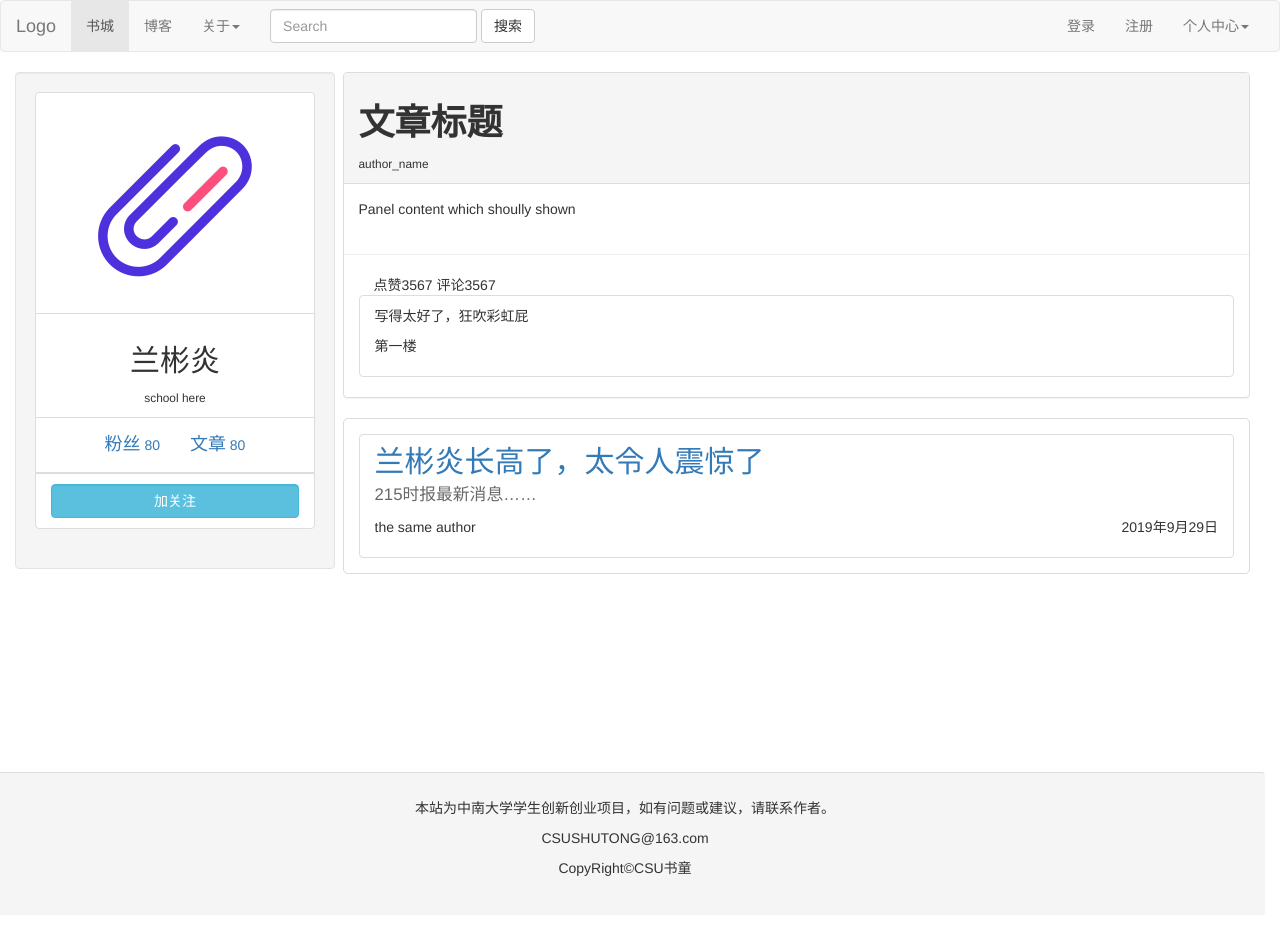
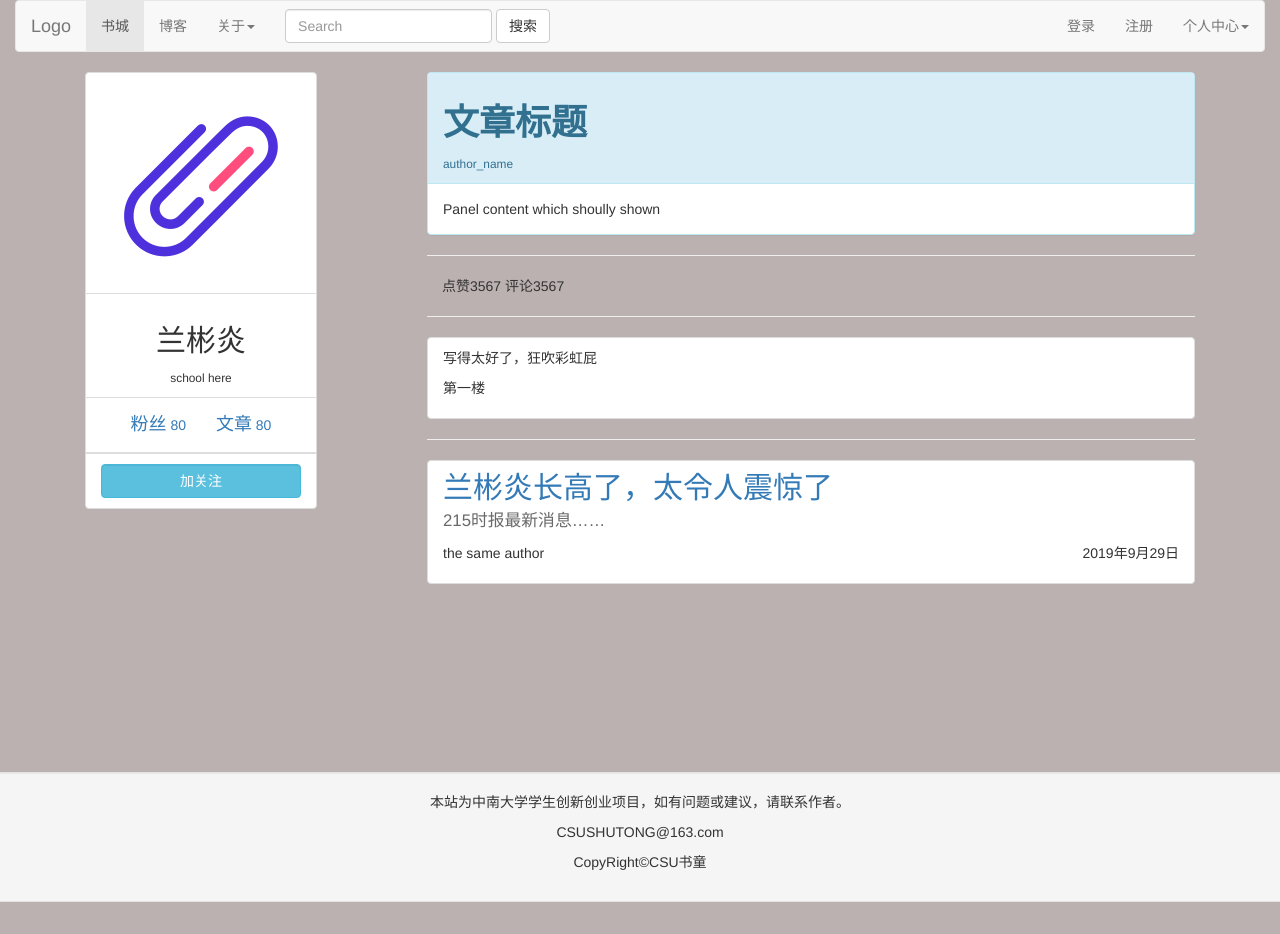
Before and after one commit to Celint/shutubooks, a Django app: template reading/templates/detail_of_article.html in a window 1280 px wide; the page is wider, and only the part inside the window is pictured. After the commit the page ends 902 px from the top of that part, so only its background shows below. Run offline with Django 3.2, Linux system fonts and the light colour scheme; the template is opened without the code that fills it, so the values that code supplies are empty; some libraries are stand-ins or nearby versions.

Commit message:
lby the second

```diff
--- a/reading/static/css/lbystyle.css
+++ b/reading/static/css/lbystyle.css
@@ -1,4 +1,18 @@
 /* CSS Document */
+body{
+	background-color: rgb(187, 177, 177);
+}
+.navigationbar{}
+.sidebar{
+	width: 30%;
+	float: left;
+	position: relative;
+}
+.contentbar{
+	width: 70%;
+	float:right;
+}
+.footerbar{}
 
 #sider li{
 	height: 55px;
--- a/reading/templates/detail_of_article.html
+++ b/reading/templates/detail_of_article.html
@@ -10,19 +10,22 @@
     <script src="https://cdnjs.cloudflare.com/ajax/libs/popper.js/1.14.7/umd/popper.min.js" ></script>
 </head>
 <body>
-	<!-- 文章的详情跟用户点击有关哎怎么样连起来呢？ -->
+	<div class="container-fluid navigationbar">
 		<nav class="navbar navbar-default">
-  		<div class="container-fluid">
 			<!-- Brand and toggle get grouped for better mobile display -->
 			<div class="navbar-header">
-      		<button type="button" class="navbar-toggle collapsed" data-toggle="collapse" data-target="#defaultNavbar1"><span class="sr-only">Toggle navigation</span><span class="icon-bar"></span><span class="icon-bar"></span><span class="icon-bar"></span></button>
-      		<a class="navbar-brand" href="#">Logo</a></div>
+				<button type="button" class="navbar-toggle collapsed" data-toggle="collapse" data-target="#defaultNavbar1"><span
+						class="sr-only">Toggle navigation</span><span class="icon-bar"></span><span
+						class="icon-bar"></span><span class="icon-bar"></span></button>
+				<a class="navbar-brand" href="#">Logo</a>
+			</div>
 			<!-- Collect the nav links, forms, and other content for toggling -->
 			<div class="collapse navbar-collapse" id="defaultNavbar1">
 				<ul class="nav navbar-nav">
 					<li class="active"><a href="#">书城<span class="sr-only">(current)</span></a></li>
 					<li><a href="#">博客</a></li>
-        			<li class="dropdown"><a href="#" class="dropdown-toggle" data-toggle="dropdown" role="button" aria-expanded="false">关于<span class="caret"></span></a>
+					<li class="dropdown"><a href="#" class="dropdown-toggle" data-toggle="dropdown" role="button"
+							aria-expanded="false">关于<span class="caret"></span></a>
 						<ul class="dropdown-menu" role="menu">
 							<li><a href="#">Action</a></li>
 							<li><a href="#">Another action</a></li>
@@ -43,7 +46,8 @@
 				<ul class="nav navbar-nav navbar-right">
 					<li><a href="#">登录</a></li>
 					<li><a href="#">注册</a></li>
-        			<li class="dropdown"><a href="#" class="dropdown-toggle" data-toggle="dropdown" role="button" aria-expanded="false">个人中心<span class="caret"></span></a>
+					<li class="dropdown"><a href="#" class="dropdown-toggle" data-toggle="dropdown" role="button"
+							aria-expanded="false">个人中心<span class="caret"></span></a>
 						<ul class="dropdown-menu" role="menu">
 							<li><a href="#">个人信息</a></li>
 							<li><a href="#">我的卖书</a></li>
@@ -58,16 +62,17 @@
 				</ul>
 			</div>
 			<!-- /.navbar-collapse -->
+		</nav>
 	</div>
-  <!-- /.container-fluid -->
-	</nav>
-    <div class="container-fluid" >
-		<div class="col-lg-3 col-md-3 hidden-sm hidden-xs" style="height: 700px;">
-		</div>
-    <div class="well col-lg-3 col-md-3 hidden-sm hidden-xs" style="position: fixed;z-index: 999">
+	<div class="container">
+		<div class="container siderbar">
+			<div style="position: absolute;">
 				<ul class="list-group text-center" role="navigation">
-			<li class="list-group-item text-center"> <img src="../static/img/lianjie.png"style="width:200px;height:200px; border-radius:10px" alt=""> 	</li>
-			<li class="list-group-item"><h2>兰彬炎</h2><small>school here</small></li>
+					<li class="list-group-item text-center"> <img src="../static/img/lianjie.png"
+							style="width:200px;height:200px; border-radius:10px" alt=""> </li>
+					<li class="list-group-item">
+						<h2>兰彬炎</h2><small>school here</small>
+					</li>
 					<li class="list-group-item" style="margin: 0 auto">
 						<a class="btn " href="">
 							<h4 style="display:inline">粉丝</h4>
@@ -85,28 +90,33 @@
 					</li>
 				</ul>
 			</div>
-
-	<div class="container col-lg-9 col-md-9 col-sm-12 col-xs-12">
-		<div class="panel panel-default">
-			<div class="panel-heading"><h1><strong>文章标题</strong></h1> <small>author_name</small></div>
+		</div>
+		<div class="container contentbar" style="height: 700px;">
+			<div class="article_itself panel panel-info">
+				<div class="panel-heading">
+					<h1><strong>文章标题</strong></h1> <small>author_name</small>
+				</div>
 				<div class="panel-body" style="overflow: auto">
 					Panel content which shoully shown
 				</div>
+			</div>
 			<hr>
-			<div class="container-fluid">
+			<div class="comment">
 				<div class="container">
 					点赞<span>3567</span> 评论<span>3567</span>
 				</div>
+				<hr>
 				<ul class="list-group">
-					<li class="list-group-item" >
+					<li class="list-group-item">
 						<p>写得太好了，狂吹彩虹屁</p>
 						<p>第一楼</p>
 					</li>
 
 				</ul>
 			</div>
-		</div>
-		<ul class="list-group panel-body" style="border:1px solid rgb(221, 218, 218);border-radius:5px">
+			<hr>
+			<div class="thesameauthor">
+				<ul class="list-group">
 					<li class="list-group-item ">
 						<div class="media">
 							<div class="media-body">
@@ -128,15 +138,15 @@
 				</ul>
 			</div>
 		</div>
-	<div classs="container-fluid panel ">
-
 	</div>
-	<div id="footer" class="row panel container col-lg-12 col-md-12 col-sm-12 col-xs-12 panel-footer">
-		<div class="panel-body text-center">
+	<div class="footerbar">
+		<div id="footer" class="row well">
+			<div class="text-center">
 				<p>本站为中南大学学生创新创业项目，如有问题或建议，请联系作者。</p>
 				<p><span>CSUSHUTONG@163.com</span></p>
 				<p>CopyRight&copy;CSU书童</p>
 			</div>
 		</div>
+	</div>
 </body>
 </html>
```
Also changed, not shown: reading/templates/index_of_reading.html (+14 -15 lines), reading/templates/myarticles.html (+13 -9 lines). Lines whose indentation alone changed are shown as unchanged.
